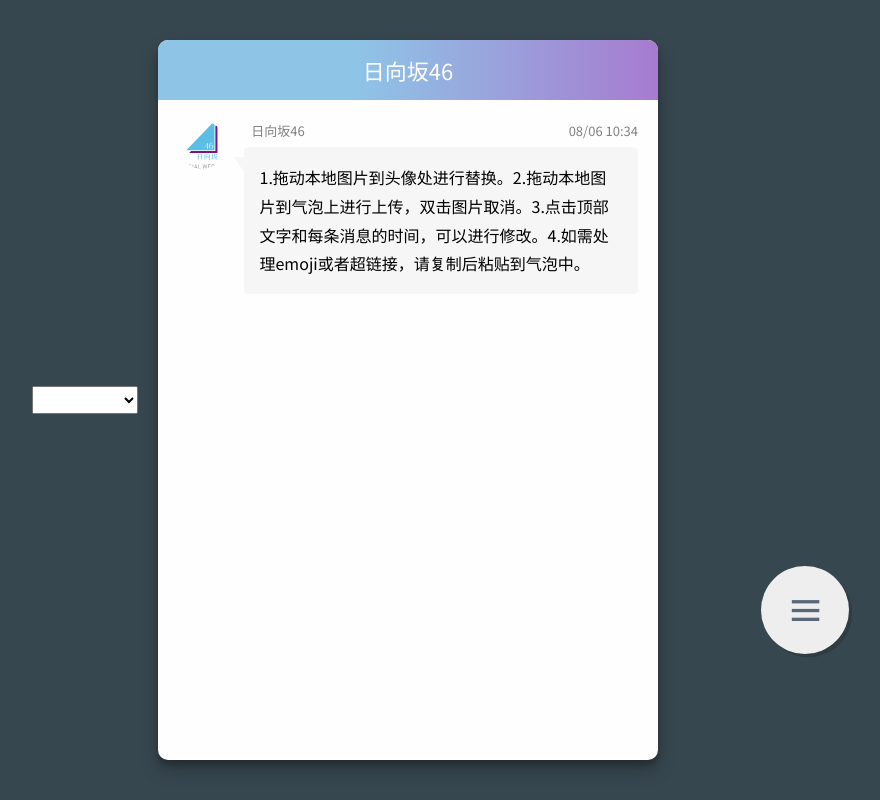
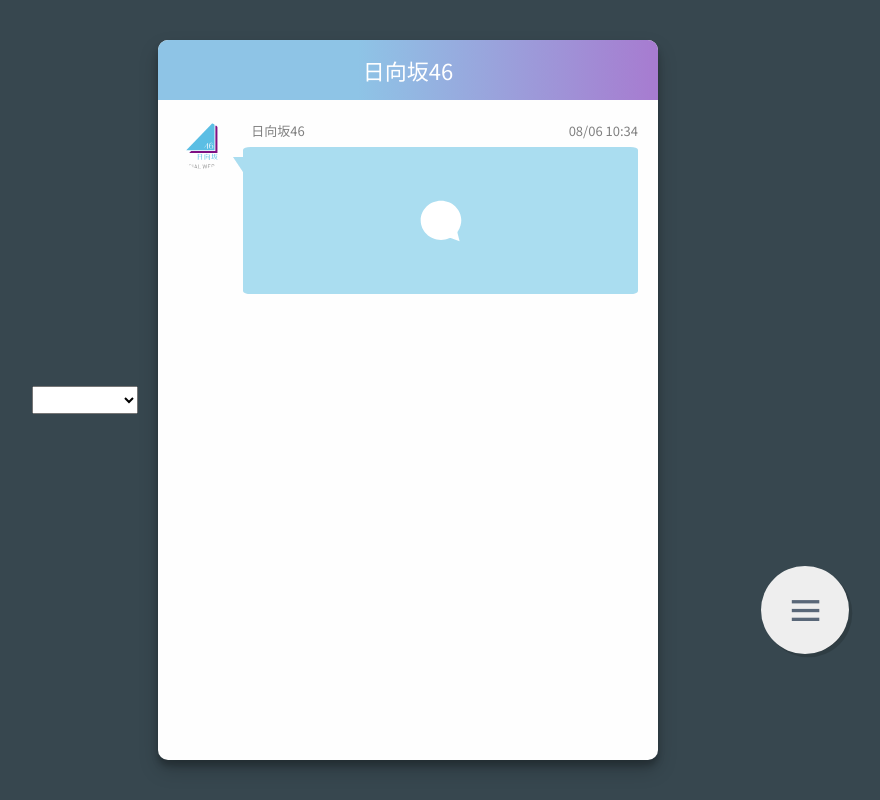
Before and after one commit to JuzLEthE/sakamichi-generator, a Vue app: page / in a window 1280 px wide. Shown: the whole page, without its empty margins (285-1165 px from the left). Built offline with nearby package versions, Linux system fonts and the light colour scheme.

Commit message:
增加mask

```diff
--- a/src/views/Home.vue
+++ b/src/views/Home.vue
@@ -6,9 +6,9 @@
     </select>
     <div class="container" ref="imageWrapper">
       <div class="talk-header" contenteditable="plaintext-only" @blur="changeName" v-text="memberName"></div>
-      <draggable v-model="msgs" forceFallback="false" animation="500" group="msgs" filter=".mask">
+      <draggable :disabled="dragDisabled" v-model="msgs" forceFallback="false" animation="500" group="msgs" filter=".immovable">
         <transition-group>
-          <div class="talk-item" v-for="item in msgs" :key="item.id">
+          <div class="talk-item" v-for="item in msgs" :key="item.id" :ref="'item'+item.id">
             <div class="talk-avatar" contenteditable="true" @drop="setAvatar($event)">
               <img :src="avartarSrc" />
             </div>
@@ -18,11 +18,37 @@
                 <div style="min-width: 30px" contenteditable="true" v-text="item.time"></div>
               </div>
               <div class="msg-bubble">
-                <img @dblclick="removeImg($event, item)" hidden />
-                <div class="msg-content" contenteditable="true" v-if="item.type !== 'voice'" v-on:paste="contentPaste">{{ item.content }}</div>
-                <div class="msg-content" v-if="item.type === 'voice'">
-                  <i class="fa fa-solid fa-volume-up volume-icon"></i>
-                  <div class="voice-content" contenteditable="true" v-text="item.content"></div>
+                <div class="mask immovable" :class="item.type" @click="hideMask($event,'item'+item.id)" v-html="maskIcon[item.type]"></div>
+                <div class="content-wrapper">
+                  <img @dblclick="removeImg($event, item)" hidden />
+                  <div
+                    class="msg-content"
+                    v-bind:style="{minHeight: item.type=='image'?'150px':'60px'}"
+                    contenteditable="true"
+                    v-if="item.type !== 'voice'"
+                    @paste="contentPaste"
+                  >{{ item.content }}</div>
+                  <div class="msg-content" v-if="item.type === 'voice'">
+                    <div class="voice-wrapper">
+                      <svg
+                        t="1629474206215"
+                        class="icon volume-icon"
+                        viewBox="0 0 1024 1024"
+                        version="1.1"
+                        xmlns="http://www.w3.org/2000/svg"
+                        p-id="1203"
+                        width="20"
+                        height="20"
+                      >
+                        <path
+                          d="M462.06 142.1L284.12 320H80c-26.52 0-48 21.48-48 48v288c0 26.5 21.48 48 48 48h204.12l177.94 177.9c30.06 30.06 81.94 8.94 81.94-33.94V176.04c0-42.92-51.92-63.96-81.94-33.94zM992 512c0-127.06-64.12-243.88-171.54-312.48-22.38-14.28-52.06-7.64-66.24 14.92s-7.56 52.42 14.82 66.72C848.54 331.94 896 418.22 896 512s-47.46 180.06-126.96 230.84c-22.38 14.28-29 44.14-14.82 66.72 13.02 20.72 42.24 30.28 66.24 14.92C927.88 755.88 992 639.06 992 512z m-283.54-153.74c-23.16-12.66-52.38-4.32-65.22 18.9-12.78 23.22-4.32 52.4 18.9 65.22C687.96 456.56 704 483.26 704 512c0 28.76-16.04 55.44-41.84 69.62-23.22 12.82-31.68 42-18.9 65.22 12.86 23.32 42.1 31.6 65.22 18.9 56.46-31.1 91.54-90 91.54-153.76s-35.08-122.64-91.56-153.72z"
+                          p-id="1204"
+                          fill="#ffffff"
+                        />
+                      </svg>
+                      <div class="voice-content" contenteditable="true" v-text="item.content"></div>
+                    </div>
+                  </div>
                 </div>
               </div>
             </div>
@@ -81,6 +107,7 @@
   },
   data() {
     return {
+      dragDisabled: false,
       memberName: '日向坂46',
       avartarSrc: require('@/assets/img/avatar/hnt_logo.svg'),
       members: [
@@ -128,12 +155,27 @@
         voice: {
           content: '--:--'
         }
+      },
+      maskIcon: {
+        normal:
+          '<svg t="1629476284558" class="icon" viewBox="0 0 1024 1024" version="1.1" xmlns="http://www.w3.org/2000/svg" p-id="51474" width="50" height="50"><path d="M512 898.8c57.8 0 112.8-11.4 162.6-31.8 1.2-0.6 2.2-1 3.4-1.4 0.2 0 0.4 0 0.4-0.2 7-2.6 14.6-4 22.4-4 8.6 0 16.8 1.6 24.2 4.8l168 61.8-44.2-176.8c0-10.6 3-20.6 7.8-29.2 0 0 0 0 0 0 1.6-2.6 3.2-5.2 5-7.4 41.8-62.6 66-137 66-216.8C928 275.8 741.8 96 512 96 282.2 96 96 275.8 96 497.4 96 719.2 282.2 898.8 512 898.8z" p-id="51475" fill="#ffffff"></path></svg>',
+        image:
+          '<svg t="1629478159872" class="icon" viewBox="0 0 1024 1024" version="1.1" xmlns="http://www.w3.org/2000/svg" p-id="40920" width="50" height="50"><path d="M213.333333 473.6l85.333334-85.333333 234.666666 234.666666 149.333334-149.333333 128 128V213.333333H213.333333v260.266667zM170.666667 128h682.666666a42.666667 42.666667 0 0 1 42.666667 42.666667v682.666666a42.666667 42.666667 0 0 1-42.666667 42.666667H170.666667a42.666667 42.666667 0 0 1-42.666667-42.666667V170.666667a42.666667 42.666667 0 0 1 42.666667-42.666667z m490.666666 298.666667a64 64 0 1 1 0-128 64 64 0 0 1 0 128z" p-id="40921" fill="#ffffff"></path></svg>',
+        voice:
+          '<svg t="1629478496186" class="icon" viewBox="0 0 1024 1024" version="1.1" xmlns="http://www.w3.org/2000/svg" p-id="64042" width="50" height="50"><path d="M462.06 142.1L284.12 320H80c-26.52 0-48 21.48-48 48v288c0 26.5 21.48 48 48 48h204.12l177.94 177.9c30.06 30.06 81.94 8.94 81.94-33.94V176.04c0-42.92-51.92-63.96-81.94-33.94zM992 512c0-127.06-64.12-243.88-171.54-312.48-22.38-14.28-52.06-7.64-66.24 14.92s-7.56 52.42 14.82 66.72C848.54 331.94 896 418.22 896 512s-47.46 180.06-126.96 230.84c-22.38 14.28-29 44.14-14.82 66.72 13.02 20.72 42.24 30.28 66.24 14.92C927.88 755.88 992 639.06 992 512z m-283.54-153.74c-23.16-12.66-52.38-4.32-65.22 18.9-12.78 23.22-4.32 52.4 18.9 65.22C687.96 456.56 704 483.26 704 512c0 28.76-16.04 55.44-41.84 69.62-23.22 12.82-31.68 42-18.9 65.22 12.86 23.32 42.1 31.6 65.22 18.9 56.46-31.1 91.54-90 91.54-153.76s-35.08-122.64-91.56-153.72z" p-id="64043" fill="#ffffff"></path></svg>'
       }
     }
   },
   methods: {
-    hideMask(e) {
-      e.currentTarget.classList.add('remove-mask')
+    hideMask(e, msgItemRef) {
+      const _target = e.currentTarget
+      _target.classList.add('remove-mask')
+      const msgItem = this.$refs[msgItemRef][0]
+      msgItem.classList.add('immovable')
+      setTimeout(() => {
+        _target.style.display = 'none'
+        msgItem.classList.remove('immovable')
+      }, 1000)
     },
     changeName(e) {
       this.memberName = e.currentTarget.innerText
@@ -327,13 +369,12 @@
 .msg-bubble {
   margin-top: 0.5em;
   position: relative;
-  width: 93%;
+  width: 97%;
   background-color: #f6f6f6;
   display: inline-block;
   font-size: 1em;
   border-radius: 2%;
   text-align: center;
-  padding: 0.5em;
 }
 .msg-bubble:after {
   content: ' ';
@@ -348,10 +389,6 @@
   border-left: 10px solid transparent;
   z-index: 0;
 }
-.msg-bubble img {
-  padding: 0.5em;
-  width: 80%;
-}
 /* 气泡mask相关css */
 .mask {
   width: 100%;
@@ -359,6 +396,9 @@
   position: absolute;
   border-radius: 2%;
   z-index: 1;
+  display: flex;
+  justify-content: center;
+  align-items: center;
 }
 @keyframes mask-slide {
   0% {
@@ -412,6 +452,13 @@
   z-index: 1;
 }
 /* 气泡内容相关css */
+.content-wrapper {
+  padding: 0.5em;
+}
+.msg-bubble .content-wrapper img {
+  padding: 0.5em;
+  width: 80%;
+}
 .msg-content {
   padding: 0.5em;
   text-align: left;
@@ -422,22 +469,27 @@
   outline: #8ec4e6 auto 1px;
 }
 
+.voice-wrapper {
+  height: 2em;
+}
 .volume-icon {
   background: #879fc1;
+  border: 3px solid #879fc1;
   border-radius: 100%;
-  width: 30px;
-  height: 30px;
-  line-height: 30px;
+  width: 25px;
+  height: 25px;
+  line-height: 25px;
   color: #fefefe;
   text-align: center;
   position: absolute;
-  left: 50%;
+  left: 48%;
   margin-left: -15px;
   font-size: 20px;
 }
 .voice-content {
-  margin-left: calc(50% + 25px);
+  margin-left: calc(48% + 25px);
   color: #879fc1;
   font-size: 20px;
+  line-height: 30px;
 }
 </style>
```
